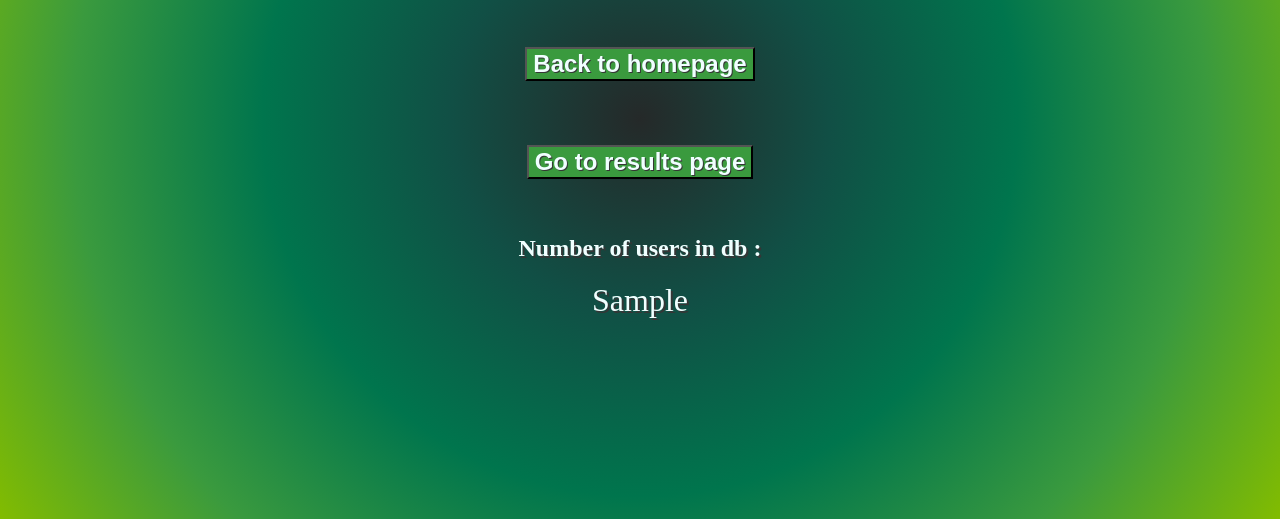
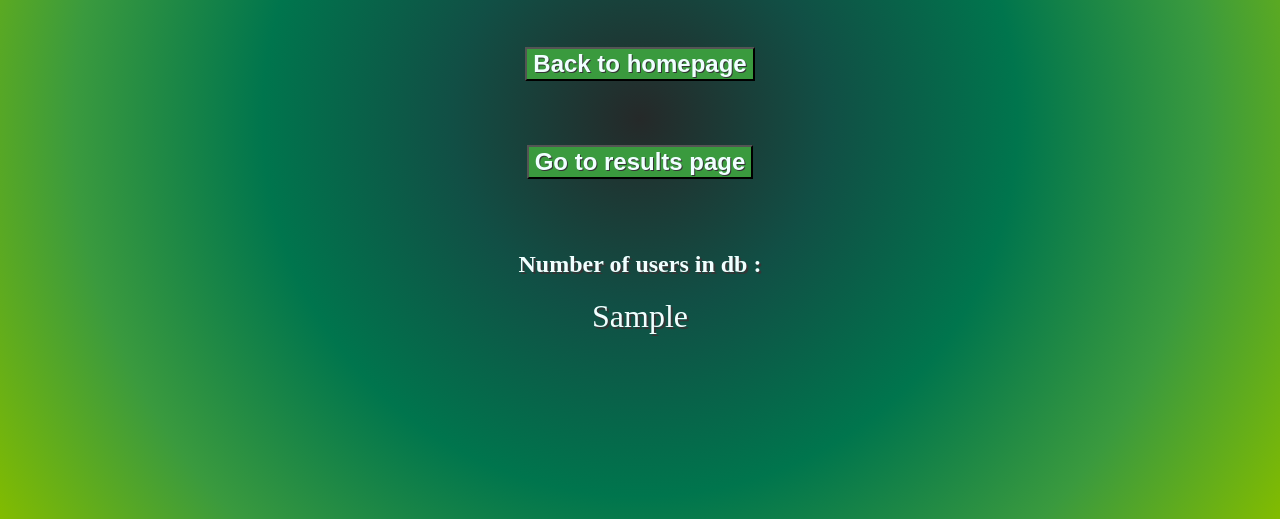
Before and after one commit to thibault-Merelle/Ansible, a Flask app: template templates/id.html in a window 1280 px wide. Shown: the part 281-800 px from the top of the page. Run offline with Flask 2, Linux system fonts and the light colour scheme; the template is opened without the code that fills it: most values are stand-ins (such as "Sample title", 1, 10 or a date in 2020).

Commit message:
update css file

```diff
--- a/static/css/style.css
+++ b/static/css/style.css
@@ -7,7 +7,7 @@ h1, h2{
     text-align: center;
     color: azure;
     text-shadow: 2px 2px #353636;
-    margin-top: 2rem;
+    padding-top: 1.5rem;
 }
 
 form{
```
